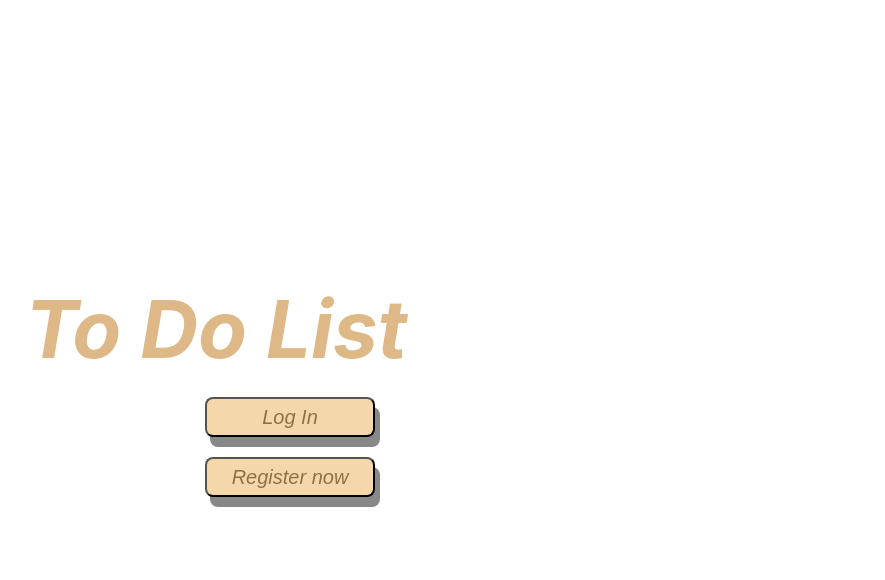
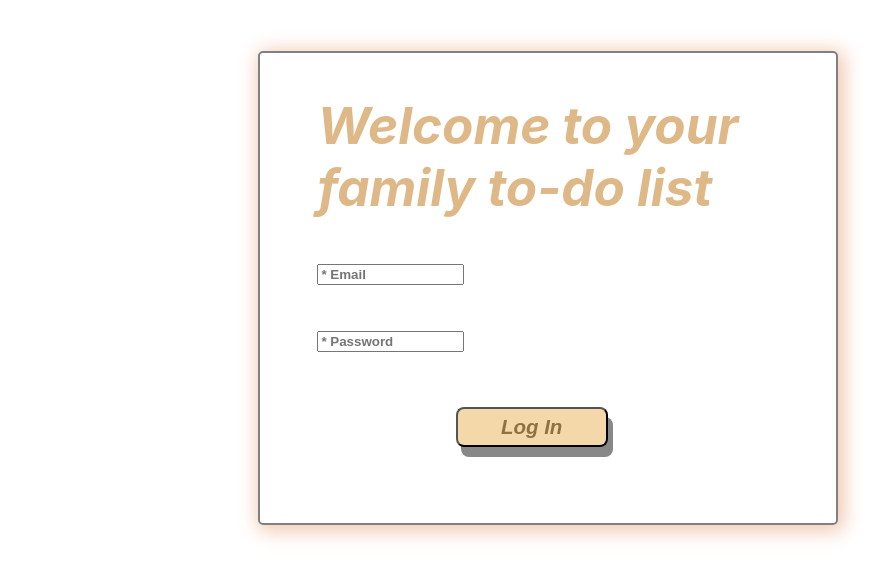
Before and after one commit to Yousefkh97/toDoList, a React (Create React App) app in the folder client/: page /Login in a window 1280 px wide. Shown: the top 580 px of the page, without its empty margins (75-960 px from the left). Built offline with nearby package versions, Linux system fonts and the light colour scheme.

Commit message:
final css home, login, register

```diff
--- a/client/src/App.js
+++ b/client/src/App.js
@@ -17,7 +17,7 @@ function App() {
   return (
     <Router>
       <Switch>
-        <Route path="/login">
+        <Route path="/Login">
           <Login />
         </Route>
         <Route path="/Register">
--- a/client/src/view/components/Home/Home.css
+++ b/client/src/view/components/Home/Home.css
@@ -3,35 +3,34 @@
   }
 
   .header img{
-    margin-left: 270px;
-    margin-top: 12px;
-    width: 700px;
-    height: 730px;
-    border-radius: 8px;
+    margin-top: 10%;
+    width: 220%;
+    height: 110%;
+    border-radius: 2%;
   }
 
   .buttons{
-    width: 500px;
-    margin-top: 280px;
-    margin-left: 100px;
+    width: 40%;
+    margin-top: 12%;
+    margin-left: 10%;
     display: flex;
     flex-direction: column;
-    font-size: 80px;
+    font-size: 400%;
     color: burlywood;
     font-weight: bold;
     font-style: italic;
   }
 
   .buttons button{
-    margin-top: 20px;
-    margin-left: 180px;
-    width: 170px;
-    height: 40px;
+    margin-top: 5%;
+    margin-left: 8%;
+    width: 37%;
+    height: 50%;
 
     background-color: #f5d8a9;
     color: rgb(143, 113, 68);
     font-style: italic;
-    font-size: 20px;
-    border-radius: 8px;
+    font-size: 30%;
+    border-radius: 20%;
     box-shadow: 5px 10px #888888;
   }
--- a/client/src/view/components/Home/Home.js
+++ b/client/src/view/components/Home/Home.js
@@ -1,6 +1,7 @@
 import React from 'react';
 import './Home.css';
 import logo from '../../../img/logo.jpg'
+
 import {
     BrowserRouter as Router,
     Link,
--- a/client/src/view/components/Login/Login.css
+++ b/client/src/view/components/Login/Login.css
@@ -0,0 +1,42 @@
+.headerLogin{
+    display: flex;
+    margin-left: 26%;
+    margin-top: 4%;
+    border: 2px solid gray;
+    box-shadow: 3px 3px 20px 3px #f0c7af;
+    border-radius: 5px;
+    width: 45%;
+    height: 470px;
+  }
+
+
+  .formLogin form{
+    width: 80%;
+    margin-top: 7%;
+    margin-left: 10%;
+    display: flex;
+    flex-direction: column;
+    font-size: 320%;
+    color: burlywood;
+    font-weight: bold;
+    font-style: italic;
+  }
+
+  .formLogin input{
+    margin-top: 10%;
+    width: 30%;
+    font-weight: bold;
+  }
+ #buttonLogin{
+    margin-top: 12%;
+    margin-left: 30%;
+    width: 33%;
+    height: 40px;
+
+    background-color: #f5d8a9;
+    color: rgb(143, 113, 68);
+    font-style: italic;
+    font-size: 40%;
+    border-radius: 8px;
+    box-shadow: 5px 10px #888888;
+  }
--- a/client/src/view/components/Login/Login.js
+++ b/client/src/view/components/Login/Login.js
@@ -1,20 +1,19 @@
-import React from 'react'
-import './Login.css'
-
+import React from 'react';
+import './Login.css';
 
 function Login(props) {
     return (
+        <div className="headerLogin">
 
-        <div className="buttons">
-            To Do List
-            <button>Log In</button>
-            <button>Register now</button>
+            <div className="formLogin">
+                <form>
+                Welcome to your family to-do list
+                    <input type="email" name="mail" placeholder="* Email" />
+                    <input type="password" name="password" placeholder="* Password" />
+                    <input type="submit" id="buttonLogin" value="Log In"/>
+                </form>
+            </div>
         </div>
-
     )
-
-
 }
-
-
 export default Login;
--- a/client/src/view/components/Register/Register.css
+++ b/client/src/view/components/Register/Register.css
@@ -1,44 +1,44 @@
-.header{
+.headerRegister{
     display: flex;
-    margin-left: 500px;
-    margin-top: 100px;
+    margin-left: 23%;
+    margin-top: 4%;
     border: 2px solid gray;
     box-shadow: 3px 3px 20px 3px #f0c7af;
     border-radius: 5px;
-    width: 700px;
-    height: 500px;
+    width: 55%;
+    height: 470px;
   }
 
 
   .formRegister form{
-    width: 600px;
-    margin-top: 70px;
-    margin-left: 70px;
+    width: 100%;
+    margin-top: 5%;
+    margin-left: 10%;
     display: flex;
     flex-direction: column;
-    font-size: 50px;
+    font-size: 320%;
     color: burlywood;
     font-weight: bold;
     font-style: italic;
 
-    border-radius: 2px;
+    /* border-radius: 10%; */
   }
 
   .formRegister input{
-    margin-top: 20px;
-    width: 150px;
+    margin-top: 4%;
+    width: 28%;
     font-weight: bold;
   }
- #button{
-    margin-top: 20px;
-    margin-left: 180px;
-    width: 170px;
+ #buttonRegister{
+    margin-top: 7%;
+    margin-left: 30%;
+    width: 33%;
     height: 40px;
 
     background-color: #f5d8a9;
     color: rgb(143, 113, 68);
     font-style: italic;
-    font-size: 20px;
+    font-size: 40%;
     border-radius: 8px;
     box-shadow: 5px 10px #888888;
   }
--- a/client/src/view/components/Register/Register.js
+++ b/client/src/view/components/Register/Register.js
@@ -3,7 +3,7 @@ import './Register.css';
 
 function Register(props) {
     return (
-        <div className="header">
+        <div className="headerRegister">
 
             <div className="formRegister">
                 <form>
@@ -13,7 +13,7 @@ function Register(props) {
                     <input type="text" name="lastName" placeholder="* Last Name" />
                     <input type="text" name="imgUrl" placeholder="* Img Url" />
                     <input type="password" name="password" placeholder="* Password" />
-                    <input type="submit" id="button" value="Register now"/>
+                    <input type="submit" id="buttonRegister" value="Register now"/>
                 </form>
             </div>
         </div>
```
